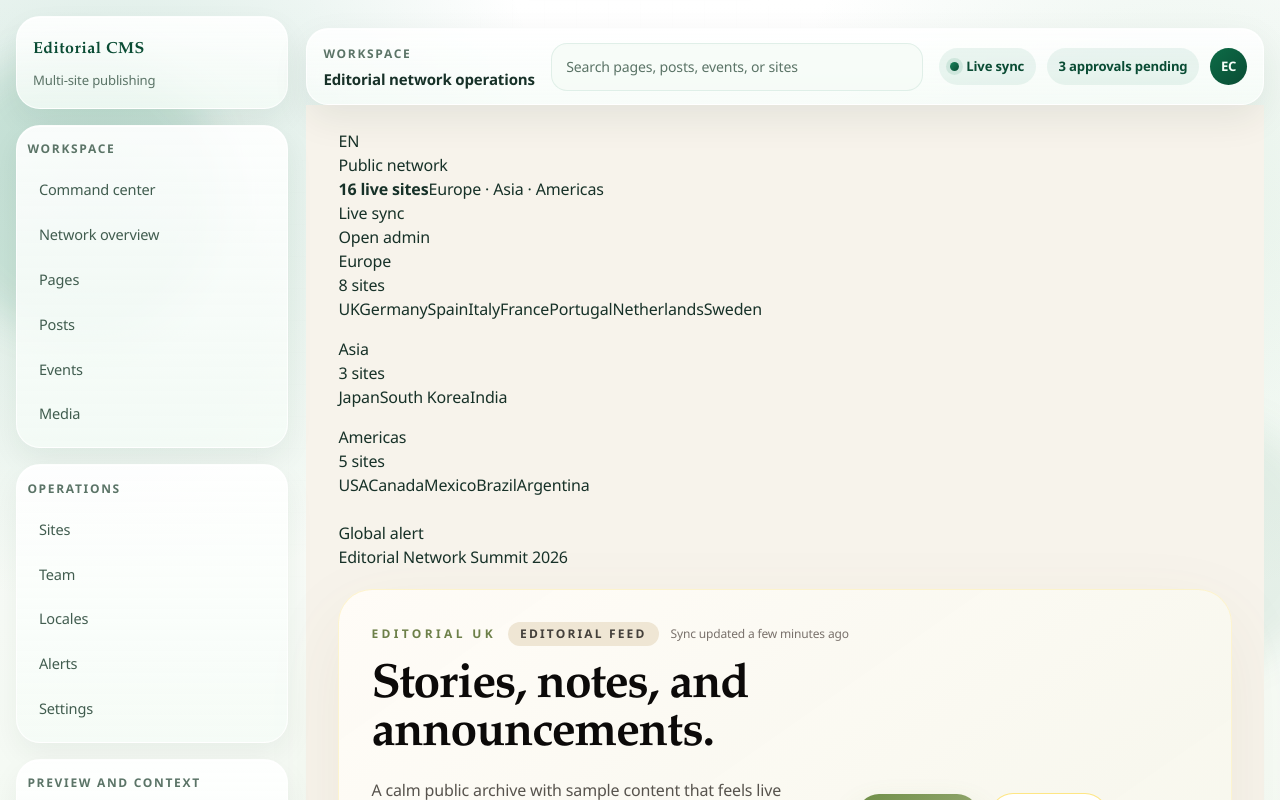
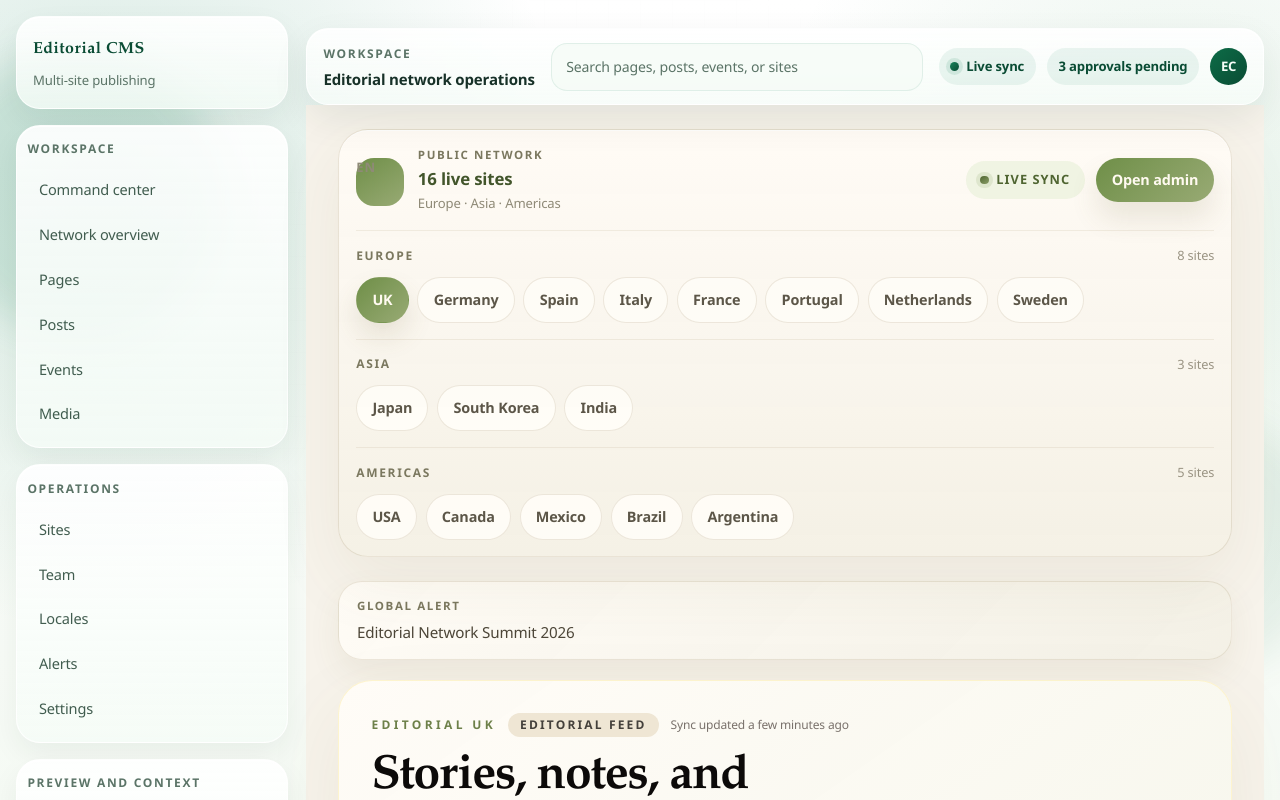
Before and after one commit to rajat1155-rrrkk/Editorial-CMS, a Next.js app: page /uk/blog in a window 1280 px wide. Shown: the top 800 px of the page. Built offline with nearby package versions, Linux system fonts and the light colour scheme.

Commit message:
Refine tenant homepage with editorial luxury

```diff
--- a/app/globals.css
+++ b/app/globals.css
@@ -1557,6 +1557,203 @@ h3,
   background:
     linear-gradient(145deg, rgba(255, 251, 246, 0.98), rgba(245, 238, 229, 0.92)),
     var(--surface);
+}
+
+.tenant-nav-shell {
+  padding: 1rem 1.05rem;
+  border: 1px solid rgba(180, 165, 132, 0.28);
+  border-radius: 30px;
+  background: linear-gradient(180deg, rgba(255, 251, 245, 0.98), rgba(244, 240, 229, 0.94));
+  box-shadow:
+    0 24px 68px rgba(114, 96, 56, 0.08),
+    inset 0 1px 0 rgba(255, 255, 255, 0.82);
+  backdrop-filter: blur(14px);
+}
+
+.tenant-nav-shell__top {
+  display: flex;
+  flex-wrap: wrap;
+  align-items: center;
+  justify-content: space-between;
+  gap: 1rem;
+  margin-bottom: 1rem;
+}
+
+.tenant-nav-brand {
+  display: flex;
+  align-items: center;
+  gap: 0.85rem;
+}
+
+.tenant-nav-brand__mark {
+  display: inline-flex;
+  align-items: center;
+  justify-content: center;
+  width: 3rem;
+  height: 3rem;
+  border-radius: 18px;
+  background: linear-gradient(145deg, #6f8f48, #98aa74);
+  color: #fffaf0;
+  font-size: 0.9rem;
+  font-weight: 800;
+  letter-spacing: 0.08em;
+}
+
+.tenant-nav-brand__eyebrow {
+  margin: 0;
+  color: #7b785f;
+  font-size: 0.72rem;
+  font-weight: 700;
+  text-transform: uppercase;
+  letter-spacing: 0.14em;
+}
+
+.tenant-nav-brand strong,
+.tenant-nav-brand span {
+  display: block;
+}
+
+.tenant-nav-brand strong {
+  margin-top: 0.15rem;
+  color: #42552b;
+  font-size: 1.05rem;
+  font-weight: 700;
+}
+
+.tenant-nav-brand span {
+  margin-top: 0.2rem;
+  color: #8f8a77;
+  font-size: 0.82rem;
+}
+
+.tenant-nav-shell__actions {
+  display: flex;
+  align-items: center;
+  gap: 0.7rem;
+  flex-wrap: wrap;
+}
+
+.tenant-nav-shell__status {
+  display: inline-flex;
+  align-items: center;
+  gap: 0.45rem;
+  padding: 0.6rem 0.9rem;
+  border-radius: 999px;
+  background: rgba(239, 243, 225, 0.92);
+  color: #4f6531;
+  font-size: 0.8rem;
+  font-weight: 700;
+  text-transform: uppercase;
+  letter-spacing: 0.08em;
+}
+
+.tenant-nav-shell__dot {
+  width: 0.55rem;
+  height: 0.55rem;
+  border-radius: 999px;
+  background: linear-gradient(145deg, #4f6531, #8a9d67);
+  box-shadow: 0 0 0 4px rgba(111, 143, 72, 0.14);
+}
+
+.tenant-nav-shell__button {
+  display: inline-flex;
+  align-items: center;
+  justify-content: center;
+  padding: 0.72rem 1rem;
+  border-radius: 999px;
+  background: linear-gradient(135deg, #6f8f48, #98aa74);
+  color: #fffaf0;
+  font-size: 0.9rem;
+  font-weight: 700;
+  box-shadow: 0 16px 28px rgba(114, 96, 56, 0.14);
+}
+
+.tenant-nav-group {
+  padding-top: 0.95rem;
+  border-top: 1px solid rgba(180, 165, 132, 0.18);
+}
+
+.tenant-nav-group__header {
+  display: flex;
+  align-items: center;
+  justify-content: space-between;
+  gap: 1rem;
+  margin-bottom: 0.7rem;
+}
+
+.tenant-nav-group__header p {
+  margin: 0;
+  color: #7b785f;
+  font-size: 0.75rem;
+  font-weight: 700;
+  text-transform: uppercase;
+  letter-spacing: 0.14em;
+}
+
+.tenant-nav-group__header span {
+  color: #9a9483;
+  font-size: 0.8rem;
+}
+
+.tenant-nav-group__links {
+  display: flex;
+  flex-wrap: wrap;
+  gap: 0.55rem;
+}
+
+.tenant-nav-group__link {
+  display: inline-flex;
+  align-items: center;
+  justify-content: center;
+  padding: 0.7rem 0.95rem;
+  border-radius: 999px;
+  border: 1px solid rgba(180, 165, 132, 0.24);
+  background: rgba(255, 253, 248, 0.92);
+  color: #5c5648;
+  font-size: 0.9rem;
+  font-weight: 600;
+  transition:
+    transform 160ms ease,
+    background 160ms ease,
+    color 160ms ease,
+    border-color 160ms ease;
+}
+
+.tenant-nav-group__link:hover {
+  transform: translateY(-1px);
+  border-color: rgba(114, 143, 72, 0.22);
+  background: rgba(245, 242, 230, 0.96);
+}
+
+.tenant-nav-group__link--active {
+  border-color: transparent;
+  background: linear-gradient(135deg, #6f8f48, #98aa74);
+  color: #fffaf0;
+  box-shadow: 0 14px 26px rgba(114, 96, 56, 0.14);
+}
+
+.tenant-banner {
+  padding: 0.95rem 1.1rem;
+  border-radius: 24px;
+  border: 1px solid rgba(180, 165, 132, 0.24);
+  background: linear-gradient(135deg, rgba(255, 252, 246, 0.98), rgba(243, 240, 229, 0.96));
+  box-shadow: 0 14px 32px rgba(114, 96, 56, 0.08);
+}
+
+.tenant-banner__eyebrow {
+  margin: 0;
+  color: #7b785f;
+  font-size: 0.72rem;
+  font-weight: 700;
+  text-transform: uppercase;
+  letter-spacing: 0.14em;
+}
+
+.tenant-banner__message {
+  margin: 0.35rem 0 0;
+  color: #4d4638;
+  font-size: 0.95rem;
+  line-height: 1.6;
 }
 
 .table-inline-link {
--- a/components/cms/tenant-home.tsx
+++ b/components/cms/tenant-home.tsx
@@ -50,35 +50,41 @@ export function TenantHome({ site }: TenantHomeProps) {
   ];
 
   return (
-    <div className="min-h-screen bg-transparent px-4 py-6 lg:px-8">
+    <div className="tenant-home-shell min-h-screen px-4 py-5 lg:px-8">
+      <div className="mx-auto max-w-[1440px]">
         <TenantNav />
         <GlobalBanner message={content.globalBanner} />
 
-      <div className="mb-6 overflow-hidden rounded-[32px] border border-emerald-100 bg-white/92 shadow-[0_28px_80px_rgba(16,83,56,0.08)]">
-        <div className="grid gap-6 p-6 lg:grid-cols-[1.2fr_0.8fr] lg:p-8">
+        <section className="tenant-home-hero mb-6 overflow-hidden rounded-[34px] border border-amber-100/80 bg-[linear-gradient(145deg,rgba(255,251,245,0.98),rgba(241,244,230,0.94))] shadow-[0_28px_80px_rgba(114,96,56,0.08)]">
+          <div className="grid gap-6 p-6 lg:grid-cols-[1.15fr_0.85fr] lg:p-8">
             <div>
               <div className="flex flex-wrap items-center gap-3">
-              <p className="text-xs font-semibold uppercase tracking-[0.28em] text-emerald-700">{content.brandName}</p>
-              <span className="rounded-full bg-emerald-50 px-3 py-1 text-xs font-semibold uppercase tracking-[0.18em] text-emerald-800">
+                <p className="text-xs font-semibold uppercase tracking-[0.3em] text-[#6d8049]">{content.brandName}</p>
+                <span className="rounded-full bg-[#edf2df] px-3 py-1 text-xs font-semibold uppercase tracking-[0.18em] text-[#4f6531]">
                   Live site
                 </span>
-              <span className="text-xs font-medium text-slate-500">Updated just now</span>
+                <span className="text-xs font-medium text-stone-500">Updated just now</span>
               </div>
-            <h1 className="mt-4 max-w-4xl text-4xl font-semibold tracking-tight text-slate-950 lg:text-5xl">
+              <h1 className="mt-4 max-w-4xl text-[clamp(2.8rem,5vw,4.8rem)] font-semibold leading-[0.94] tracking-tight text-stone-950">
                 {content.pageTitle}
               </h1>
-            <p className="mt-4 max-w-3xl text-lg leading-8 text-slate-600">{content.pageSubtitle}</p>
-            <div className="mt-6 flex flex-wrap gap-3">
+              <p className="mt-4 max-w-3xl text-lg leading-8 text-stone-600">{content.pageSubtitle}</p>
+              <div className="mt-7 flex flex-wrap gap-3">
                 <button
                   type="button"
                   onClick={() => setEditMode((value) => !value)}
                   className={`rounded-full px-4 py-2 text-sm font-semibold transition ${
-                  editMode ? "bg-emerald-900 text-white" : "bg-white text-emerald-900 ring-1 ring-emerald-200"
+                    editMode
+                      ? "bg-stone-900 text-[#fffaf0] shadow-[0_14px_30px_rgba(76,64,38,0.2)]"
+                      : "bg-white text-stone-800 ring-1 ring-amber-200 hover:bg-amber-50"
                   }`}
                 >
                   {editMode ? "Edit mode on" : "Edit mode off"}
                 </button>
-              <Link href="/admin" className="rounded-full bg-emerald-50 px-4 py-2 text-sm font-semibold text-emerald-900">
+                <Link
+                  href="/admin"
+                  className="rounded-full bg-[linear-gradient(135deg,#6f8f48,#98aa74)] px-4 py-2 text-sm font-semibold text-[#fffaf0] shadow-[0_16px_32px_rgba(114,96,56,0.14)]"
+                >
                   Open admin
                 </Link>
               </div>
@@ -88,42 +94,45 @@ export function TenantHome({ site }: TenantHomeProps) {
               {liveSignals.map((signal) => (
                 <article
                   key={signal.label}
-                className="rounded-[24px] border border-emerald-100 bg-emerald-50/80 p-4 shadow-[0_16px_40px_rgba(16,83,56,0.06)]"
+                  className="rounded-[24px] border border-amber-100/80 bg-[linear-gradient(180deg,rgba(255,252,247,0.96),rgba(245,242,231,0.96))] p-4 shadow-[0_16px_40px_rgba(114,96,56,0.06)]"
                 >
-                <p className="text-xs font-semibold uppercase tracking-[0.22em] text-emerald-700">{signal.label}</p>
-                <strong className="mt-2 block text-base font-semibold tracking-tight text-slate-950">
+                  <p className="text-xs font-semibold uppercase tracking-[0.22em] text-[#6d8049]">{signal.label}</p>
+                  <strong className="mt-2 block text-base font-semibold tracking-tight text-stone-950">
                     {signal.value}
                   </strong>
-                <p className="mt-2 text-sm leading-6 text-slate-600">{signal.detail}</p>
+                  <p className="mt-2 text-sm leading-6 text-stone-600">{signal.detail}</p>
                 </article>
               ))}
             </div>
           </div>
-      </div>
+        </section>
 
         <div className="mb-6 grid gap-4 lg:grid-cols-3">
-        <article className="rounded-[28px] border border-emerald-100 bg-white/90 p-5 shadow-[0_20px_60px_rgba(16,83,56,0.08)]">
-          <p className="text-xs font-semibold uppercase tracking-[0.24em] text-emerald-700">Stories</p>
-          <strong className="mt-3 block text-3xl font-semibold tracking-tight text-slate-950">
+          <article className="rounded-[28px] border border-amber-100/80 bg-[linear-gradient(180deg,rgba(255,252,247,0.98),rgba(245,242,232,0.96))] p-5 shadow-[0_20px_60px_rgba(114,96,56,0.08)]">
+            <p className="text-xs font-semibold uppercase tracking-[0.24em] text-[#6d8049]">Stories</p>
+            <strong className="mt-3 block text-3xl font-semibold tracking-tight text-stone-950">
               {content.blogPosts.length}
             </strong>
-          <p className="mt-2 text-sm leading-6 text-slate-600">Latest posts and news items are ready for the public feed.</p>
+            <p className="mt-2 text-sm leading-6 text-stone-600">Latest posts and news items are ready for the public feed.</p>
           </article>
-        <article className="rounded-[28px] border border-emerald-100 bg-white/90 p-5 shadow-[0_20px_60px_rgba(16,83,56,0.08)]">
-          <p className="text-xs font-semibold uppercase tracking-[0.24em] text-emerald-700">Events</p>
-          <strong className="mt-3 block text-3xl font-semibold tracking-tight text-slate-950">
+          <article className="rounded-[28px] border border-amber-100/80 bg-[linear-gradient(180deg,rgba(255,252,247,0.98),rgba(245,242,232,0.96))] p-5 shadow-[0_20px_60px_rgba(114,96,56,0.08)]">
+            <p className="text-xs font-semibold uppercase tracking-[0.24em] text-[#6d8049]">Events</p>
+            <strong className="mt-3 block text-3xl font-semibold tracking-tight text-stone-950">
               {content.events.length}
             </strong>
-          <p className="mt-2 text-sm leading-6 text-slate-600">Upcoming sessions and public dates stay visible at a glance.</p>
+            <p className="mt-2 text-sm leading-6 text-stone-600">Upcoming sessions and public dates stay visible at a glance.</p>
           </article>
-        <article className="rounded-[28px] border border-emerald-100 bg-white/90 p-5 shadow-[0_20px_60px_rgba(16,83,56,0.08)]">
-          <p className="text-xs font-semibold uppercase tracking-[0.24em] text-emerald-700">Blocks</p>
-          <strong className="mt-3 block text-3xl font-semibold tracking-tight text-slate-950">{content.blocks.length}</strong>
-          <p className="mt-2 text-sm leading-6 text-slate-600">Hero, text, stats, CTA, and map blocks power the page.</p>
+          <article className="rounded-[28px] border border-amber-100/80 bg-[linear-gradient(180deg,rgba(255,252,247,0.98),rgba(245,242,232,0.96))] p-5 shadow-[0_20px_60px_rgba(114,96,56,0.08)]">
+            <p className="text-xs font-semibold uppercase tracking-[0.24em] text-[#6d8049]">Blocks</p>
+            <strong className="mt-3 block text-3xl font-semibold tracking-tight text-stone-950">
+              {content.blocks.length}
+            </strong>
+            <p className="mt-2 text-sm leading-6 text-stone-600">Hero, text, stats, CTA, and map blocks power the page.</p>
           </article>
         </div>
 
         <BlockRenderer blocks={content.blocks} events={content.events} editMode={editMode} />
       </div>
+    </div>
   );
 }
```
Lines whose indentation alone changed are shown as unchanged.
